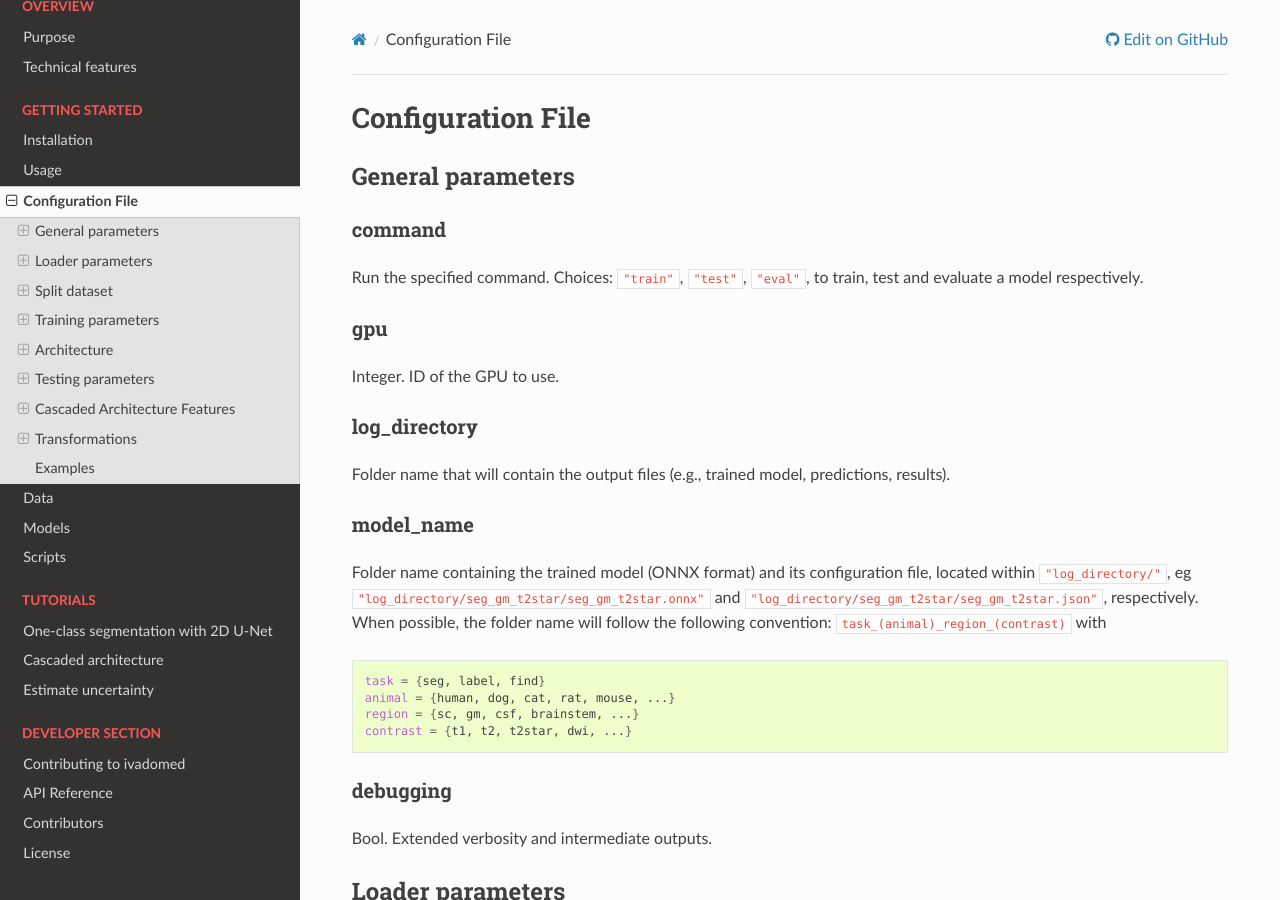
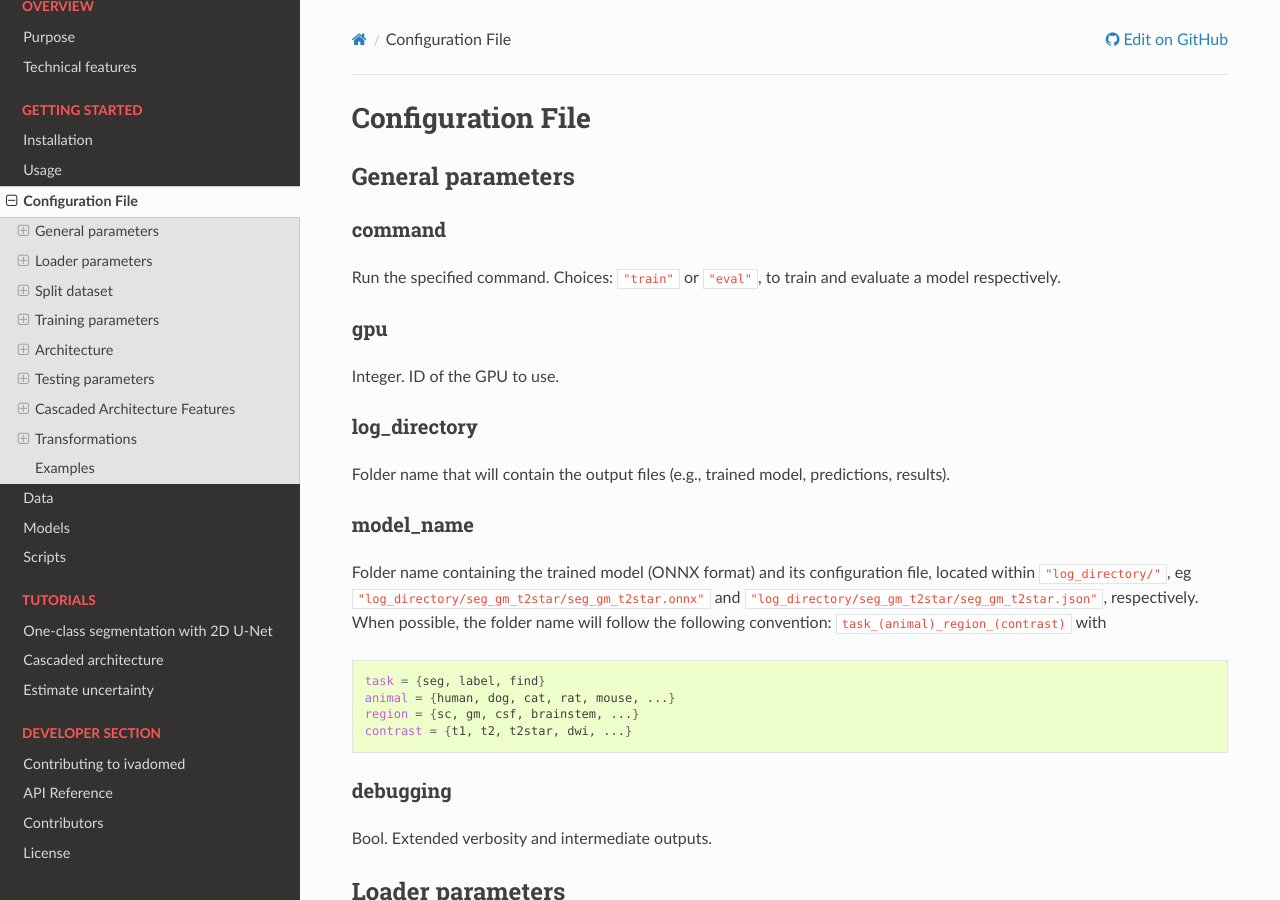
Before and after one commit to ivadomed/ivadomed, a Sphinx documentation site: the page built from docs/source/configuration_file.rst, in a window 1280 px wide and 900 px high. Built offline with Sphinx 7.4.7 and the Read the Docs theme 2.0.0, drawn with Linux system fonts in a browser that asks for light colours; the version number could not be read and is left out.

Commit message:
update configuration_file in docs

```diff
--- a/docs/source/configuration_file.rst
+++ b/docs/source/configuration_file.rst
@@ -7,8 +7,8 @@ General parameters
 command
 ^^^^^^^
 
-Run the specified command. Choices: ``"train"``, ``"test"``, ``"eval"``,
-to train, test and evaluate a model respectively.
+Run the specified command. Choices: ``"train"`` or ``"eval"``,
+to train and evaluate a model respectively.
 
 gpu
 ^^^
```
